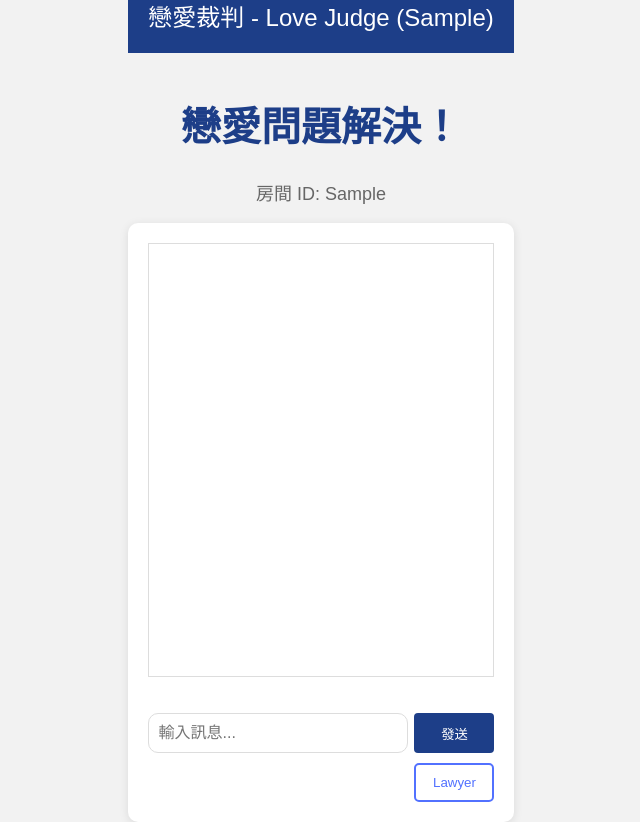
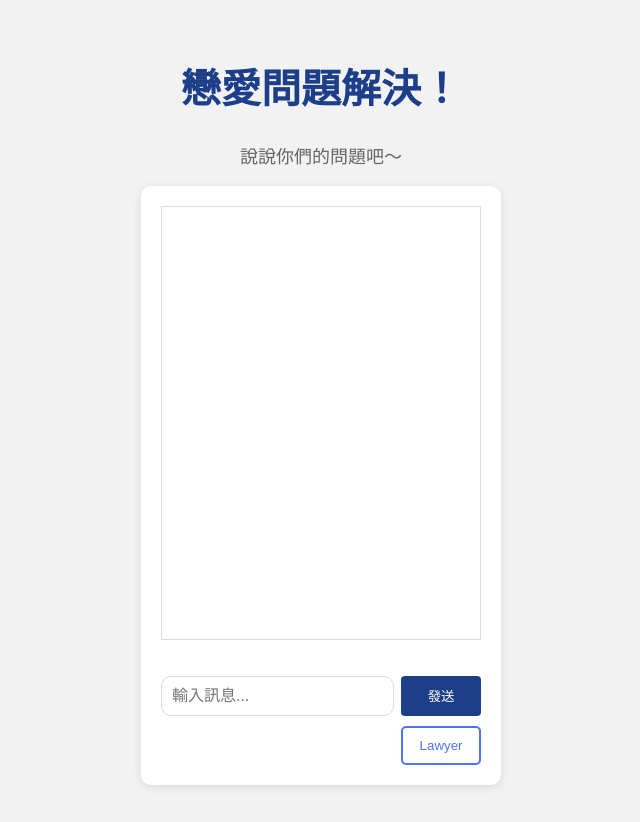
Before and after one commit to stanleyshen2003/love-judge, a React (Create React App) app in the folder frontend/: page /login in a window 1280 px wide. Both pictures are taken after typing "Sample", "Sample" into the empty fields and a click on the button "進入房間". Shown: the whole page, without its empty margins (319-959 px from the left). After the commit the page ends 800 px from the top, so only its background shows below. Built offline with nearby package versions, Linux system fonts and the light colour scheme.

Commit message:
front_end hrader remove

```diff
--- a/frontend/src/Chat.js
+++ b/frontend/src/Chat.js
@@ -41,7 +41,7 @@ function Chat() {
             .catch((error) => {
                 console.error('Error fetching messages:', error);
             });
-        }, []);
+    }, []);
 
     // 定期获取消息
     useEffect(() => {
@@ -94,13 +94,11 @@ function Chat() {
 
     return (
         <div className="chat-container">
-            <div className="header">
-                戀愛裁判 - Love Judge ({username})
-            </div>
+
             <div className="content">
                 <div className="intro">
                     <h1>戀愛問題解決！</h1>
-                    <p>房間 ID: {roomId}</p>
+                    <p>說說你們的問題吧～</p>
                 </div>
                 {/* 聊天区域 */}
                 <div className="chat-section">
--- a/frontend/src/LawyerChat.css
+++ b/frontend/src/LawyerChat.css
@@ -31,6 +31,7 @@
 }
 
 .intro p {
+    text-align: center;
     font-size: 18px;
     margin-top: 10px;
     color: #666;
--- a/frontend/src/LawyerChat.js
+++ b/frontend/src/LawyerChat.js
@@ -40,7 +40,7 @@ function LawyerChat() {
             .catch((error) => {
                 console.error('Error fetching messages:', error);
             });
-        }, []);
+    }, []);
 
 
     // 定期获取消息
@@ -96,14 +96,11 @@ function LawyerChat() {
 
     return (
         <div className="lawyer-chat">
-            <div className="header">
-                房間 ID: <span>{roomId}</span>
-            </div>
 
             <div className="container">
                 <div className="intro">
                     <h1>律師聊天室</h1>
-                    <p>與律師討論你的問題！</p>
+                    <p>暢談你心中的不快</p>
                     <p>
                         你好，<span>{username}</span>！
                     </p>
```
